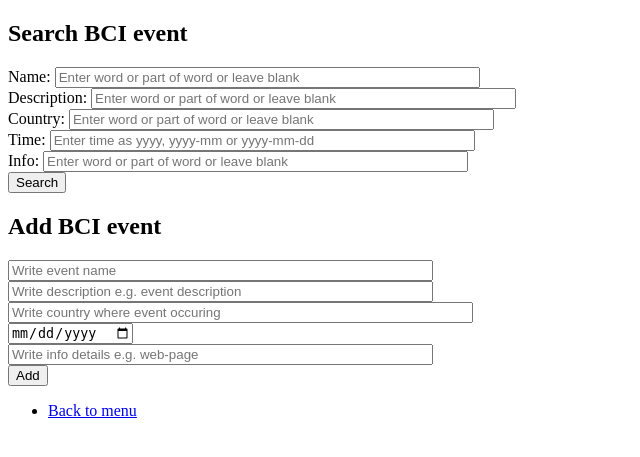
After one commit to PlatinumFoxTail/Databases-WebProgramming_Hobbyapp, a Flask app: page /events in a window 1280 px wide. The commit adds this page. Shown: the top 457 px of the page, without its empty margins (0-640 px from the left). Run offline with Flask 3, Linux system fonts and the light colour scheme.

Commit message:
Event search & add feature added

```diff
--- a/app.py
+++ b/app.py
@@ -310,4 +310,104 @@ def admin():
     result4 = db.session.execute(text(query4))
     users = result4.fetchall()
 
-    return render_template("admin.html", abbrevations=abbrevations, literature=literature, stakeholders=stakeholders, users=users)
+    query5 = "SELECT id, name, description, country, time, info FROM events WHERE 1=1;"
+    result5 = db.session.execute(text(query5))
+    events = result5.fetchall()
+
+    return render_template("admin.html", abbrevations=abbrevations, literature=literature, stakeholders=stakeholders, users=users, events=events)
+
+#Adding events into events table
+@app.route("/events", methods=["GET", "POST"])
+def events():
+    name = None
+    description = None
+    country = None
+    time = None
+    info = None
+    results = None
+
+    if request.method == "POST":
+        if session["csrf_token"] != request.form["csrf_token"]:
+            abort(403)
+        if "name" in request.form and "description" in request.form and "country" in request.form and "time" in request.form and "info" in request.form:
+            #handling the form submission for adding a new event item
+            name = request.form.get("name")
+            description = request.form.get("description")
+            country = request.form.get("country")
+            time = request.form.get("time")
+            info = request.form.get("info")
+
+            #inserting the new event item into the database
+            db.session.execute(
+                text("INSERT INTO events (name, description, country, time, info) VALUES (:name, :description, :country, :time, :info)"),
+                {"name": name, "description": description, "country": country, "time": time, "info": info}
+            )
+            db.session.commit()
+            flash("Event item added successfully", "success")
+
+            # Redirect to the same route after adding
+            return redirect(url_for("events"))
+
+    #if the request method is "GET," return a response here (e.g., render a template or redirect)
+    return render_template("events.html", name=name, description=description, country=country, time=time, info=info, results=results)
+
+#searching events
+@app.route("/searchevents", methods=["POST"])
+def searchevents():
+    name = None
+    description = None
+    country = None
+    time = None
+    info = None
+    results = None
+
+    if request.method == "POST":
+        if session["csrf_token"] != request.form["csrf_token"]:
+            abort(403)
+        if "name" in request.form or "description" in request.form or "country" in request.form or "time" in request.form or "info" in request.form:
+            #handling the form submission for searching an event item
+            name = request.form.get("name")
+            description = request.form.get("description")
+            country = request.form.get("country")
+            time = request.form.get("time")
+            info = request.form.get("info")
+
+            #building the SQL query based on the provided fields
+            query = "SELECT * FROM events WHERE 1=1"
+            params = {}
+
+            if name:
+                query += " AND lower(name) LIKE LOWER(:name)"
+                params["name"] = f"%{name.lower()}%"
+            if description:
+                query += " AND LOWER(description) LIKE LOWER(:description)"
+                params["description"] = f"%{description.lower()}%"
+            if country:
+                query += " AND LOWER(country) LIKE LOWER(:country)"
+                params["country"] = f"%{country.lower()}%"
+            if time:
+                if len(time) == 4:  # Input in YYYY format
+                    query += " AND EXTRACT(YEAR FROM time) = :year"
+                    params["year"] = int(time)
+                elif len(time) == 7:  # Input in YYYY-MM format
+                    query += " AND EXTRACT(YEAR FROM time) = :year AND EXTRACT(MONTH FROM time) = :month"
+                    year, month = map(int, time.split("-"))
+                    params["year"] = year
+                    params["month"] = month
+                elif len(time) == 10:  # Input in YYYY-MM-DD format
+                    query += " AND time = :time"
+                    params["time"] = time
+                else:
+                    # Handle invalid input here, if necessary
+                    pass
+
+            if info:
+                query += " AND LOWER(info) LIKE LOWER(:info)"
+                params["info"] = f"%{info.lower()}%"
+
+            #executing the SQL query
+            result = db.session.execute(text(query), params)
+            results = result.fetchall()
+
+    #return the template with results
+    return render_template("events.html", name=name, description=description, country=country, time=time, info=info, results=results)
--- a/schema.sql
+++ b/schema.sql
@@ -5,3 +5,5 @@ CREATE TABLE abbrevations (id SERIAL PRIMARY KEY, abbrevation TEXT, explanation
 CREATE TABLE literature (id SERIAL PRIMARY KEY, title TEXT, author TEXT, keywords TEXT, rating INTEGER, availability TEXT);
 
 CREATE TABLE stakeholders (id SERIAL PRIMARY KEY, name TEXT, type TEXT, description TEXT, contact TEXT);
+
+CREATE TABLE events (id SERIAL PRIMARY KEY, name TEXT, description TEXT, country TEXT, time DATE, info TEXT);
--- /dev/null
+++ b/templates/events.html
@@ -0,0 +1,83 @@
+<!DOCTYPE html>
+<html>
+<head>
+    <title>BCI events</title>
+</head>
+<body>
+    <!-- Search Form -->
+    <h2>Search BCI event</h2>
+    <form method="POST" action="/searchevents">
+        <label for="name">Name:</label>
+        <input type="text" id="name" name="name" placeholder="Enter word or part of word or leave blank" size="50">
+        <br>
+
+        <label for="description">Description:</label>
+        <input type="text" id="description" name="description" placeholder="Enter word or part of word or leave blank" size="50">
+        <br>
+
+        <label for="type">Country:</label>
+        <input type="text" id="country" name="country" placeholder="Enter word or part of word or leave blank" size="50">
+        <br>
+
+        <label for="time">Time:</label>
+        <input type="text" id="time" name="time" placeholder="Enter time as yyyy, yyyy-mm or yyyy-mm-dd" size="50">
+        <br>
+
+        <label for="info">Info:</label>
+        <input type="text" id="info" name="info" placeholder="Enter word or part of word or leave blank" size="50">
+        <br>
+
+        <button type="submit">Search</button>
+        <input type="hidden" name="csrf_token" value="{{ session.csrf_token }}">
+    </form>
+
+    <!-- Add Stakeholder Form -->
+    <form method="POST" action="/events">
+        <h2>Add BCI event</h2>
+        <input type="text" name="name" placeholder="Write event name" required size="50"><br>
+        <input type="text" name="description" placeholder="Write description e.g. event description" required size="50"><br>
+        <input type="text" name="country" placeholder="Write country where event occuring" required size="55"><br>
+        <input type="date" name="time" placeholder="Select date of event" required size="50"><br>
+        <input type="text" name="info" placeholder="Write info details e.g. web-page" required size="50"><br>
+        <button type="submit">Add</button>
+        <input type="hidden" name="csrf_token" value="{{ session.csrf_token }}">
+    </form>
+
+    <!-- Display if Event addtion succesful -->
+    <p>{% with messages = get_flashed_messages() %}
+      {% if messages %}
+        <div class="flash-messages">
+          {% for message in messages %}
+            <strong><div class="alert alert-{{ message[1] }}">{{ message }}</div></strong>
+          {% endfor %}
+        </div>
+      {% endif %}
+    {% endwith %}
+    </p>
+
+    <!-- Display Event Results -->
+
+     {% if results %}
+     <h2>Results</h2>
+     <ul>
+         {% for item in results %}
+             <li>
+                 <strong>Name:</strong> {{ item.name }}<br>
+                 <strong>Description:</strong> {{ item.description }}<br>
+                 <strong>Country:</strong> {{ item.country }}<br>
+                 <strong>Time:</strong> {{ item.time }}<br>
+                 <strong>Info:</strong> {{ item.info }}<br>
+             </li>
+         {% endfor %}
+     </ul>
+     {% endif %}
+
+
+<nav>
+    <ul>
+        <li><a href="/welcome">Back to menu</a></li>
+    </ul>
+</nav>
+
+</body>
+</html>
--- a/templates/welcome.html
+++ b/templates/welcome.html
@@ -5,6 +5,7 @@
         <li><a href="/abbrevations">Search BCI abbrevations</a></li>
         <li><a href="/stakeholders">Search and add BCI stakeholders</a></li>
         <li><a href="/literature">Search and add BCI literature</a></li>
+        <li><a href="/events">Search and add BCI events</a></li>
         <li><a href="/admin">Admin page for removing data</a></li><b>NB! Access only for admins</b>
         <li><a href="/logout">Sign out</a></li>
     </ul>
```
Also changed, not shown: templates/admin.html (+23 -0 lines).
